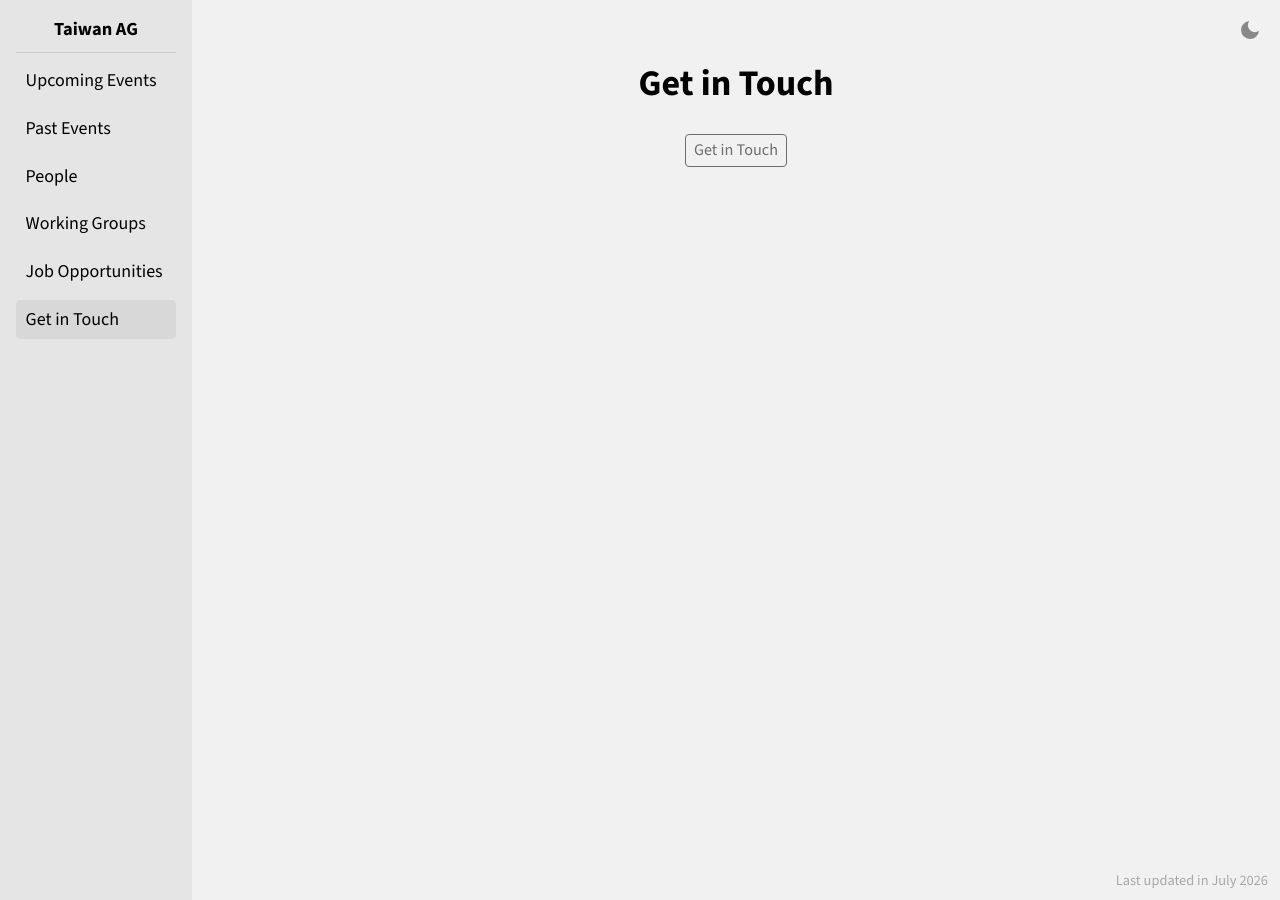
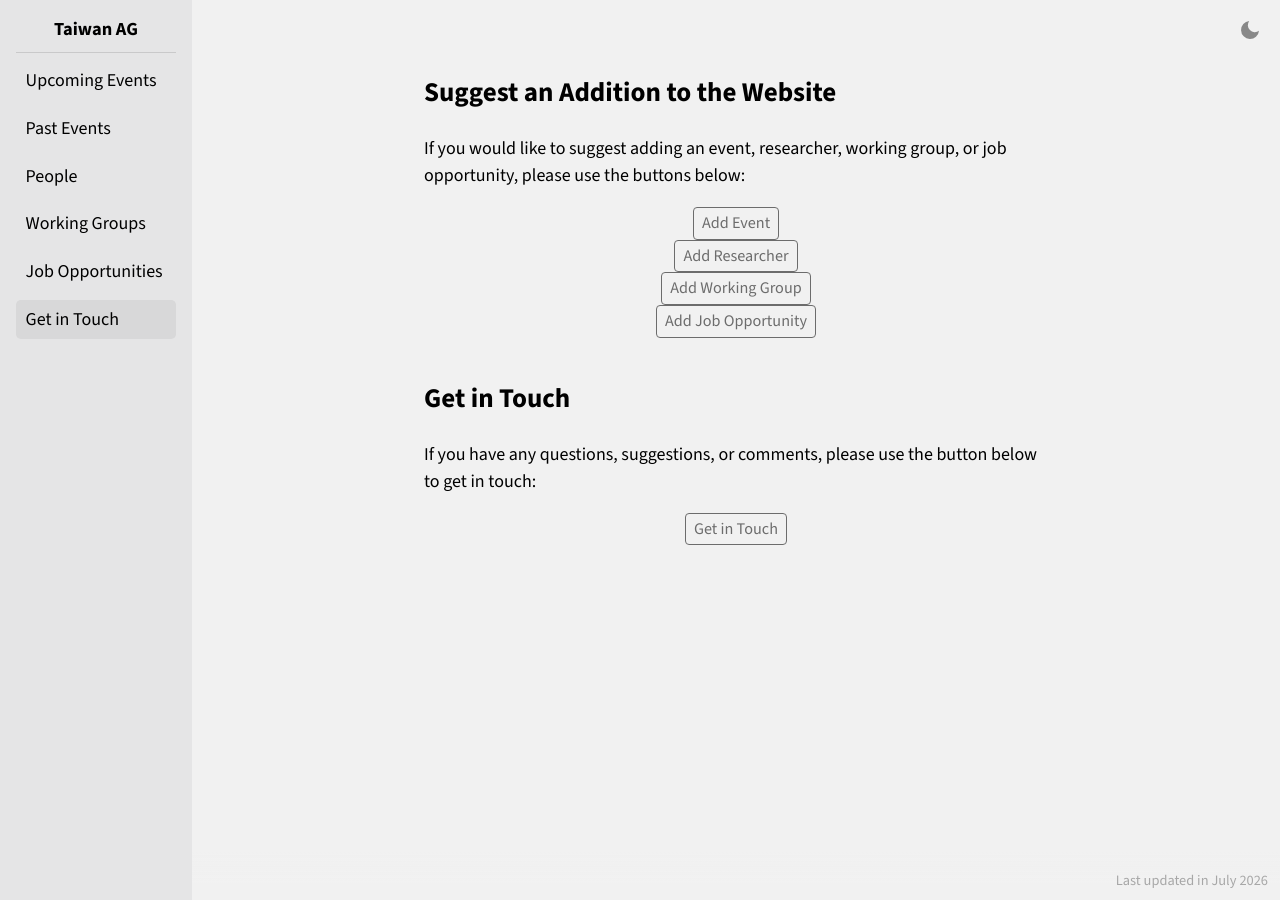
Before and after one commit to taiwan-ag/taiwan-ag.github.io, a Jekyll site: the page built from get-in-touch.md, in a window 1280 px wide. Built offline with Jekyll 4.4.1, drawn with Linux system fonts in a browser that asks for light colours.

Commit message:
Add suggestion buttons for all content types to Get in Touch page
Add "add-working-group" and "add-job-opportunity" issue templates
(mirroring the existing add-event/add-person ones), and restructure the
Get in Touch page into two sections -- suggestion buttons for all four
content types, then the existing contact button -- instead of one page
title with a single button. Update README to document the two new
suggestion flows and correct the now-stale claim that there's no way to
suggest a person from the site.

Co-Authored-By: Claude Sonnet 5 <noreply@anthropic.com>
Claude-Session: https://claude.ai/code/session_017QskRAMmpSYybRe7kEe4A6

```diff
--- a/get-in-touch.md
+++ b/get-in-touch.md
@@ -4,6 +4,19 @@ title: Get in Touch
 permalink: /get-in-touch/
 ---
 
-# Get in Touch
+## Suggest an Addition to the Website
+
+If you would like to suggest adding an event, researcher, working group,
+or job opportunity, please use the buttons below:
+
+[Add Event](https://github.com/taiwan-ag/taiwan-ag.github.io/issues/new?template=add-event.yml){: .button }
+[Add Researcher](https://github.com/taiwan-ag/taiwan-ag.github.io/issues/new?template=add-person.yml){: .button }
+[Add Working Group](https://github.com/taiwan-ag/taiwan-ag.github.io/issues/new?template=add-working-group.yml){: .button }
+[Add Job Opportunity](https://github.com/taiwan-ag/taiwan-ag.github.io/issues/new?template=add-job-opportunity.yml){: .button }
+
+## Get in Touch
+
+If you have any questions, suggestions, or comments, please use the
+button below to get in touch:
 
 [Get in Touch](mailto:contact@taiwan-ag.example){: .button }
```
Also changed, not shown: .github/ISSUE_TEMPLATE/add-job-opportunity.yml (added), .github/ISSUE_TEMPLATE/add-working-group.yml (added), README.md.
